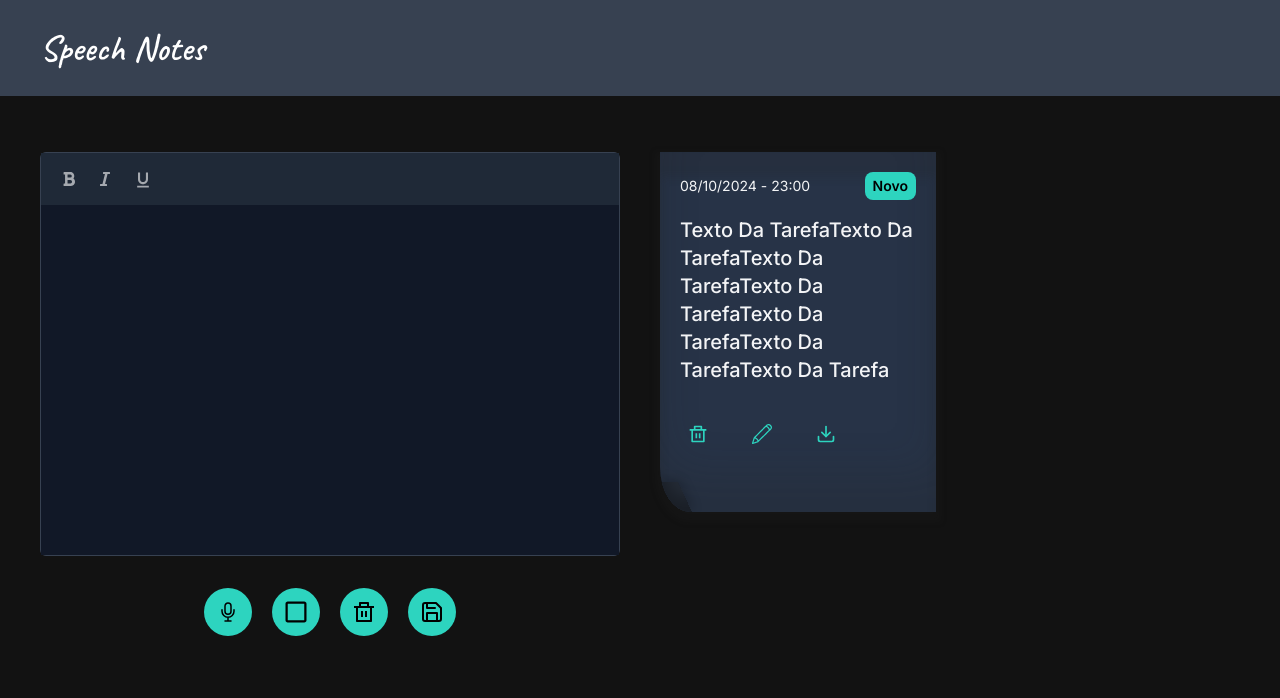
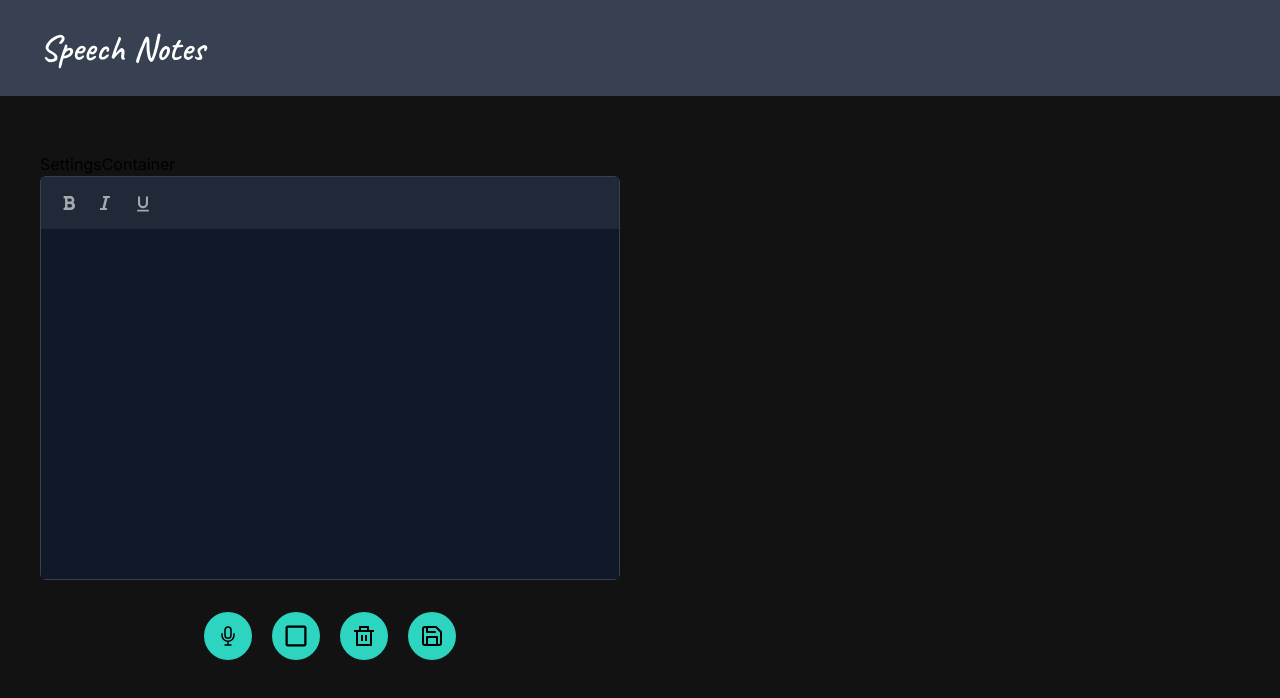
Before and after one commit to gabrielalencs/Quick-Notes, a React (Vite) app: page / in a window 1280 px wide. Shown: the top 698 px of the page. Built offline with nearby package versions, Linux system fonts and the light colour scheme.

Commit message:
feat: saves created notes to localStorage

```diff
--- a/src/App.css
+++ b/src/App.css
@@ -45,7 +45,7 @@ svg {
 
 /* Note Container */
 
-.post-it {
+.postIt {
     border-radius: 0 0 0 30px / 45px;
     box-shadow: inset 0 -40px 40px rgba(36, 36, 36, 0.199), inset 0 25px 10px rgba(36, 36, 36, 0.199), 0 5px 6px 5px rgba(36, 36, 36, 0.199);
     cursor: move;
@@ -58,6 +58,9 @@ svg {
     position: relative;
     text-align: left;
     width: 100%;
+    color: #f3f4f6;
+    transform: scale(0);
+    animation: toGrow 0.4s forwards;
 
     &::before {
         content: "";
@@ -84,3 +87,9 @@ svg {
         width: 75%;
     }
 }
+
+@keyframes toGrow {
+    to {
+        transform: scale(1);
+    }
+}
--- a/src/App.jsx
+++ b/src/App.jsx
@@ -7,6 +7,7 @@ import './App.css';
 import Header from './components/Header';
 import NoteContainer from './components/NoteContainer';
 import NoteCreationContainer from './components/NoteCreationContainer';
+import SettingsContainer from './components/SettingsContainer';
 
 
 const App = () => {
@@ -14,9 +15,14 @@ const App = () => {
     return (
         <>
             <Header />
-            <main className='max-w-[1800px] mx-auto mt-14 px-10 flex flex-col gap-20 md:flex-row md:gap-10'>
-                <NoteCreationContainer />
-                <NoteContainer />
+            <main className='max-w-[1800px] mx-auto mt-14 mb-20 px-10'>
+                <div>
+                    <SettingsContainer />
+                </div>
+                <div className='flex flex-col gap-20 md:flex-row md:gap-10'>
+                    <NoteCreationContainer />
+                    <NoteContainer />
+                </div>
             </main>
         </>
     )
--- a/src/components/NoteContainer/index.jsx
+++ b/src/components/NoteContainer/index.jsx
@@ -1,3 +1,11 @@
+// React
+
+import { useContext, useEffect } from "react";
+
+// Context
+
+import { NoteInformationContext } from "../../context/NoteInformationContext";
+
 // React Icons
 
 import { RiDeleteBinLine } from "react-icons/ri";
@@ -6,14 +14,25 @@ import { LuDownload } from "react-icons/lu";
 
 
 const NoteContainer = () => {
+    const { noteInformation, setNoteInformation } = useContext(NoteInformationContext);
+
+    useEffect(() => {
+        const favoriteSavedNotes = JSON.parse(localStorage.getItem('notes-created')) || [];
+
+        setNoteInformation(favoriteSavedNotes);
+    }, []);
+
+
     return (
         <div className="flex-1 grid gap-10 sm:grid-cols-2 md:grid-cols-1 lg:grid-cols-2 lg:gap-y-16 lg:gap-7 min-[1589px]:grid-cols-3">
-            <div className="post-it text-gray-100 max-w-[300px] md:max-w-[350px]">
+            {
+                noteInformation.map(noteCreated => (
+                    <div className="postIt max-w-[300px] md:max-w-[350px]" key={noteCreated.id}>
                         <div className="flex items-center gap-4 flex-wrap justify-between">
                             <div className="flex items-center flex-wrap gap-1 text-sm">
-                        <span>08/10/2024</span>
+                                <span>{noteCreated.date}</span>
                                 <span>-</span>
-                        <span>23:00</span>
+                                <span>{noteCreated.time}</span>
                             </div>
 
                             <div className="bg-[#2DD4BF] px-2 py-1 rounded-lg font-semibold text-black text-sm">
@@ -22,7 +41,7 @@ const NoteContainer = () => {
                         </div>
 
                         <div className="mt-4">
-                    <h1 className="font-medium text-xl">Texto Da TarefaTexto Da TarefaTexto Da TarefaTexto Da TarefaTexto Da TarefaTexto Da TarefaTexto Da Tarefa</h1>
+                            <p className="font-medium text-xl" dangerouslySetInnerHTML={{ __html: noteCreated.text }}></p>
                         </div>
 
                         <div className="mt-8 flex gap-7 text-[#2DD4BF] text-xl">
@@ -39,6 +58,9 @@ const NoteContainer = () => {
                             </div>
                         </div>
                     </div>
+                ))
+            }
+
         </div>
     )
 }
--- a/src/components/NoteCreationContainer/index.jsx
+++ b/src/components/NoteCreationContainer/index.jsx
@@ -27,9 +27,6 @@ import { FiSave } from "react-icons/fi";
 
 const NoteCreationContainer = () => {
     const { noteInformation, setNoteInformation } = useContext(NoteInformationContext);
-
-    console.log(noteInformation);
-
 
     const [textFormatting, setTextFormatting] = useState([]);
     const [recognitionInstance, setRecognitionInstance] = useState(null);
@@ -79,7 +76,7 @@ const NoteCreationContainer = () => {
     }, []);
 
 
-    // capture audio and transcribe in the note creation container - button one and button two
+    // capture audio and transcribe in the note creation container - first and second button
 
     const startRecognition = () => {
         setRecognitionInstance(true);
@@ -135,20 +132,22 @@ const NoteCreationContainer = () => {
     };
 
 
-    // clear note creation container - button three
+    // clear note creation container - third button
 
     const clearTextFromNotepad = () => {
         containerNoteRef.current.innerText = '';
-
         containerNoteRef.current.focus();
-
-        console.log(textFormatting);
         setTextFormatting([])
     };
 
 
+    // create note with information - fourth button
+
     const addNote = () => {
         const textTypedInContainer = containerNoteRef.current.innerHTML;
+
+        if (textTypedInContainer) {
+            const randomId = Math.random().toString(36).substring(2, 6).toUpperCase();
 
             const currentDate = new Date();
             const dateFormatted = currentDate.toLocaleDateString();
@@ -158,15 +157,26 @@ const NoteCreationContainer = () => {
             });
 
             const createdNoteInformation = {
+                id: randomId,
                 text: textTypedInContainer,
                 date: dateFormatted,
                 time: timeFormatted
             };
 
 
-        setNoteInformation([...noteInformation, createdNoteInformation]);
+            setNoteInformation(prevNotes => [...prevNotes, createdNoteInformation]);
             clearTextFromNotepad();
+        }
+
     };
+
+    useEffect(() => {
+        if (noteInformation.length > 0) {
+            localStorage.setItem('notes-created', JSON.stringify(noteInformation));
+        }
+    }, [noteInformation]);
+
+    console.log(noteInformation);
 
 
 
@@ -195,7 +205,8 @@ const NoteCreationContainer = () => {
                 </div>
 
                 <div
-                    className='bg-blue-container-notes h-[350px] p-5 '>
+                    className='bg-blue-container-notes h-[350px] p-5'
+                    onClick={() => containerNoteRef.current.focus()}>
                     <span
                         className='outline-none text-white inline-block w-full'
                         ref={containerNoteRef}
--- /dev/null
+++ b/src/components/SettingsContainer/index.jsx
@@ -0,0 +1,9 @@
+import React from 'react'
+
+const SettingsContainer = () => {
+    return (
+        <div>SettingsContainer</div>
+    )
+}
+
+export default SettingsContainer
```
Lines whose indentation alone changed are shown as unchanged.
